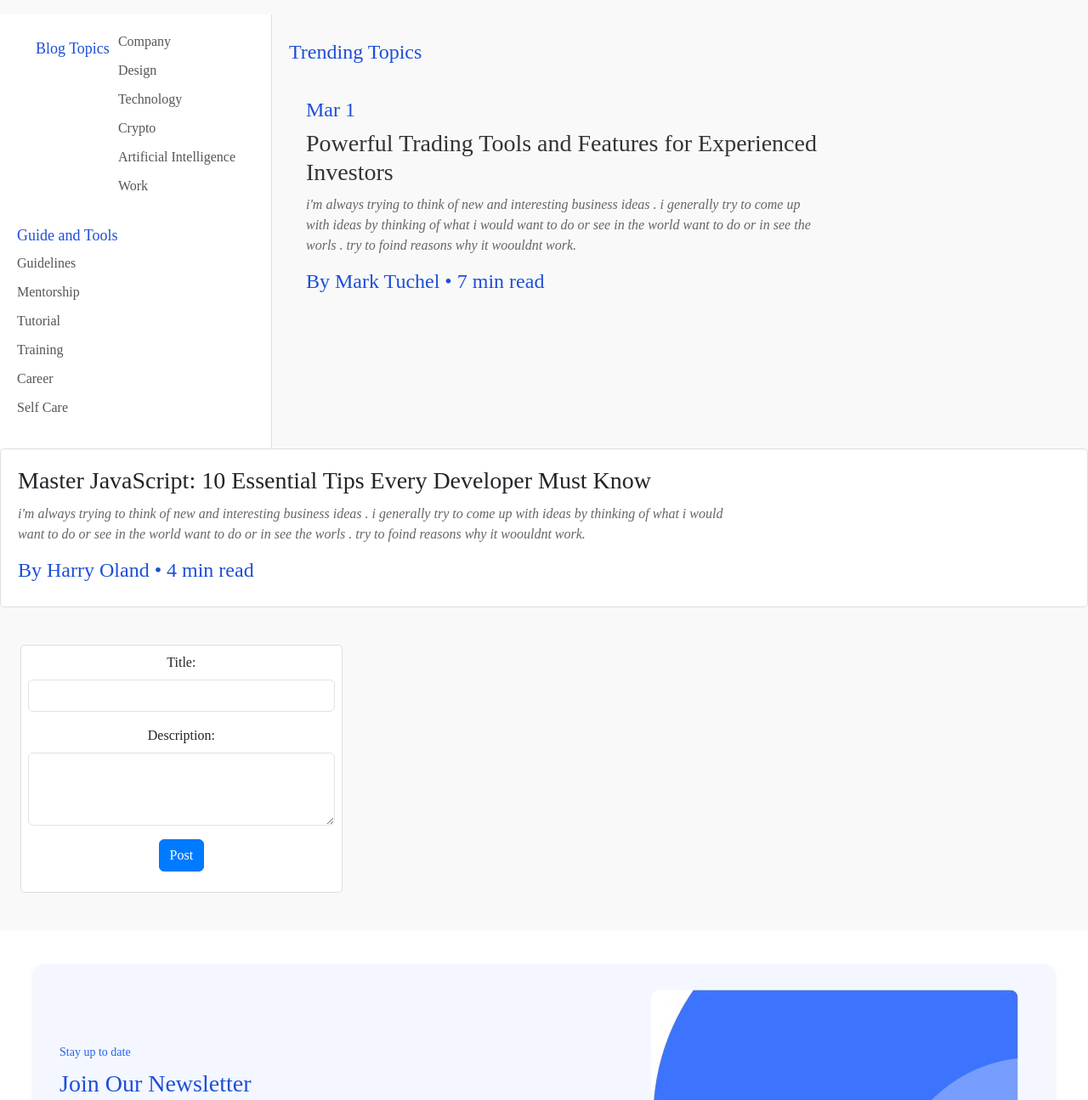
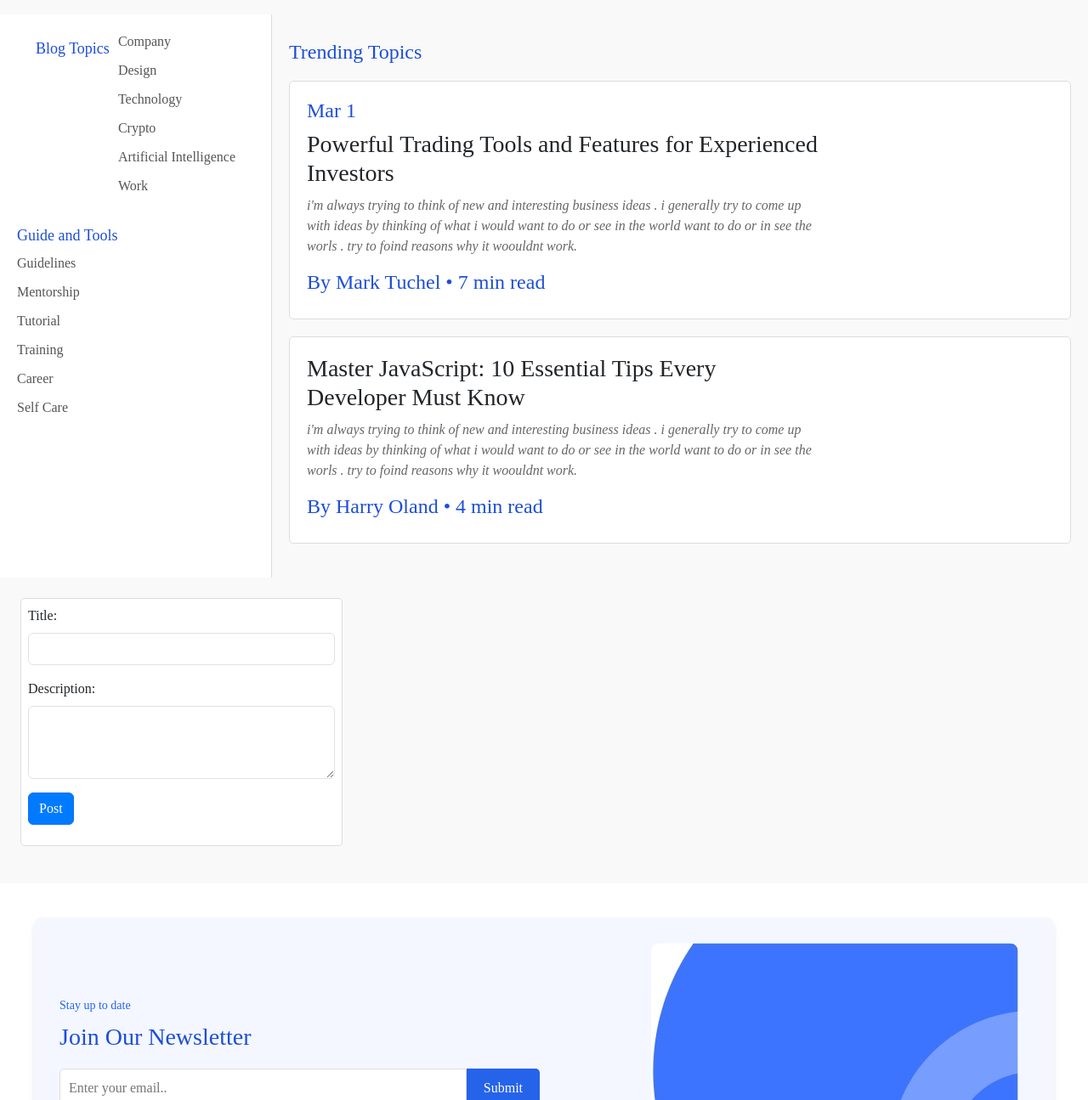
Before and after one commit to AtiqaSohail/blog-app-final, a plain HTML site: page index.html in a window 1280 px wide. Shown: the part 418-1713 px from the top of the page at 85% size. Drawn offline with nearby package versions, Linux system fonts and the light colour scheme; some packages are replaced by stand-ins of ours; a script that the page names is missing; a web font is replaced by a local one.

Commit message:
Update index.html

```diff
--- a/index.html
+++ b/index.html
@@ -88,7 +88,7 @@
       <!-- Main Content -->
       <section class="main-content">
         <h2>Trending Topics</h2>
-
+       <div class="card">
           <div class="card-content">
             <h4>Mar 1</h4>
             <h3>Powerful Trading Tools and Features for Experienced Investors</h3>
@@ -112,12 +112,7 @@
       </section>
     </div>
   </main>
-     <center>
-<!--         <nav class="navbar bg-body-tertiary"> -->
-<!--             <div class="container-fluid">
-                <a class="navbar-brand" href="#">Post App</a>
-            </div>
-        </nav> -->
+<!--     postApp -->
         <div class="container-fluid">
             <div class="row">
                 <div class="p-4 col-4">
```
